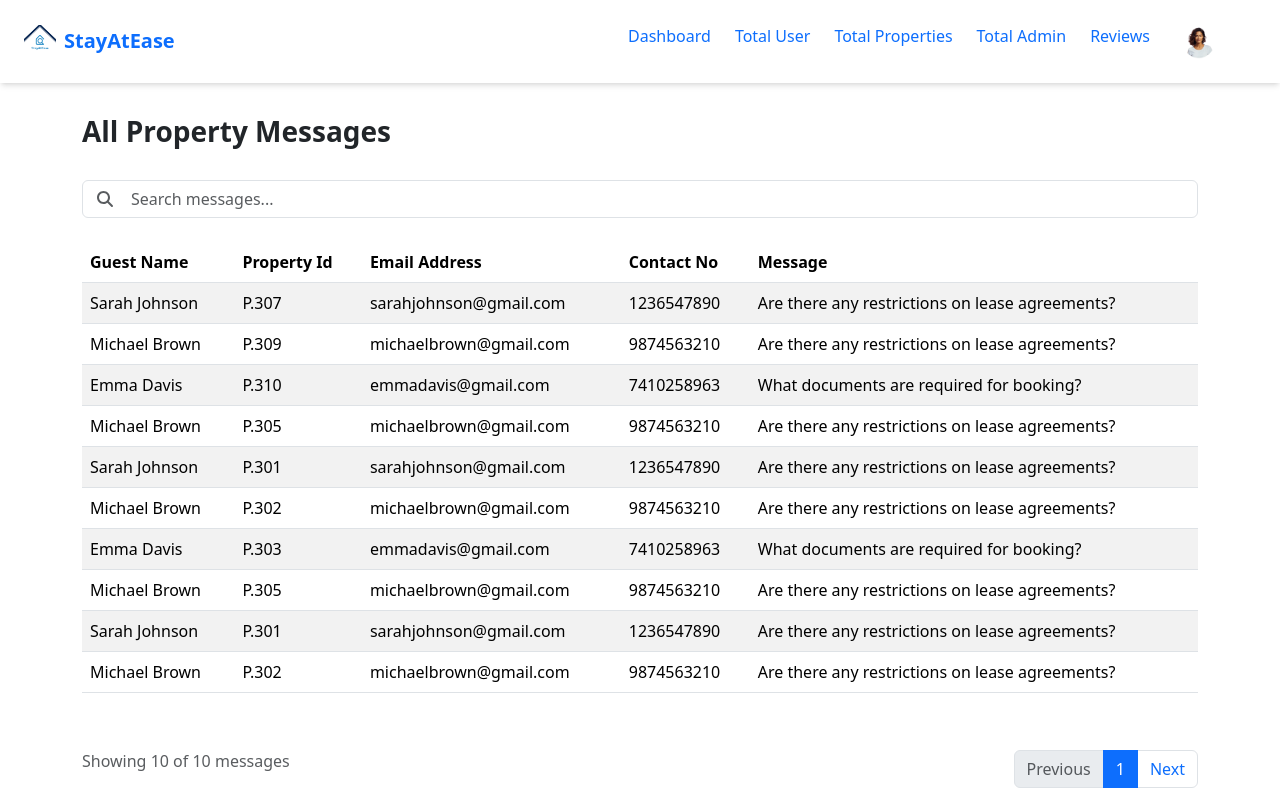
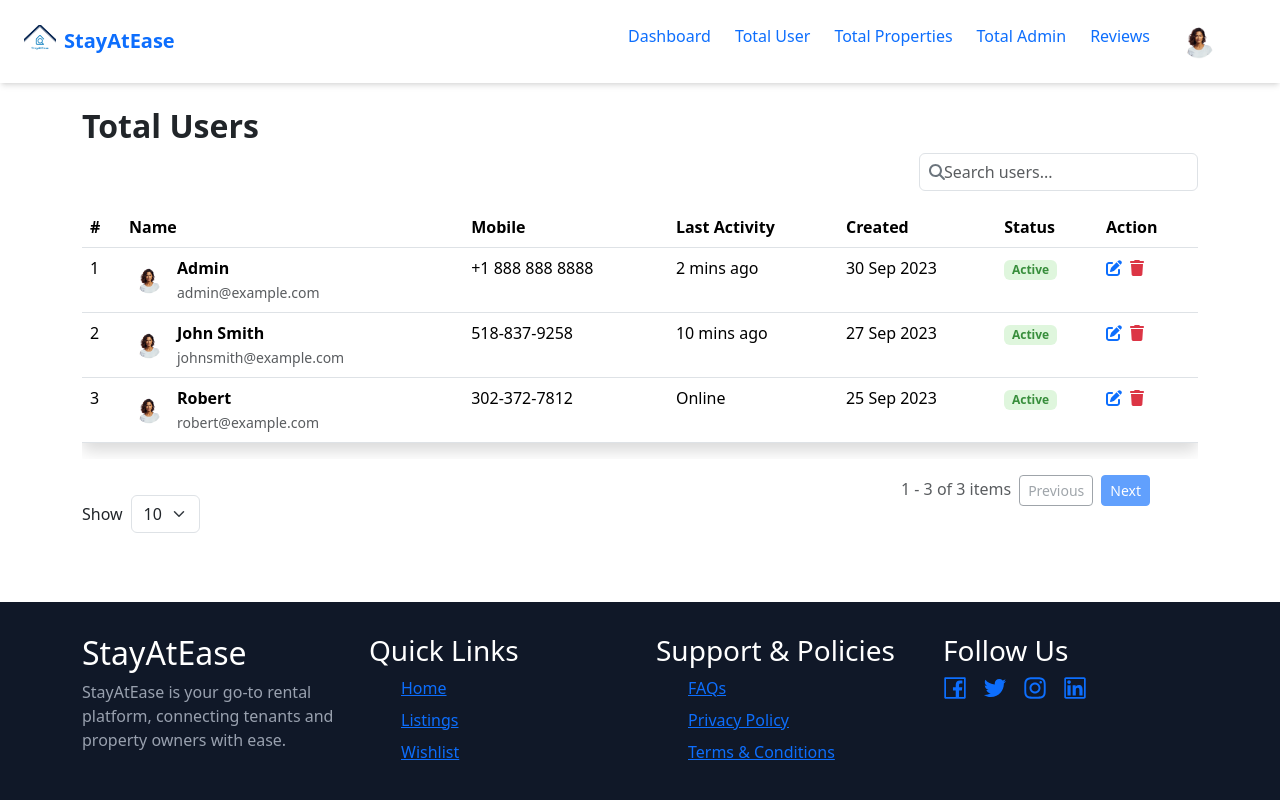
Before and after one commit to hemanshi08/StayAtEase, a React (Vite) app in the folder StayAtEase_frontend/: page / in a window 1280 px wide. Shown: the top 800 px of the page. Built offline with nearby package versions, Linux system fonts and the light colour scheme.

Commit message:
add totaluser page

```diff
--- a/StayAtEase_frontend/src/App.jsx
+++ b/StayAtEase_frontend/src/App.jsx
@@ -1,6 +1,7 @@
 import { BrowserRouter as Router } from "react-router-dom";
 import AllpropertyReviews from "./super Admin/AllPropertyReview";
 import AllPropertyMessages from "./super Admin/AllPropertyMassges";
+import UserTable from "./super Admin/TatalUser";
 function App() {
   return (
     <Router>
@@ -8,7 +9,8 @@ function App() {
       {/* <PropertyDetails/> */}
       {/* <AdminPropertyDetails/> */}
       {/* <ProfileDetails/> */}
-      <AllPropertyMessages/>
+      {/* <AllPropertyMessages/> */}
+      <UserTable/>
     </Router>
   );
 }
--- a/StayAtEase_frontend/src/super Admin/AllPropertyMassges.jsx
+++ b/StayAtEase_frontend/src/super Admin/AllPropertyMassges.jsx
@@ -1,103 +1,104 @@
-import React, { useState } from "react";
+import React from "react";
 import "bootstrap/dist/css/bootstrap.min.css";
-import Footer from "../Components/Footer";
-import Header from "./component/header";
 import { FontAwesomeIcon } from "@fortawesome/react-fontawesome";
-import { faSearch } from "@fortawesome/free-solid-svg-icons";
+import { faEdit, faTrash } from "@fortawesome/free-solid-svg-icons";
 
+const users = [
+  {
+    id: 1,
+    name: "Admin",
+    email: "admin@example.com",
+    mobile: "+1 888 888 8888",
+    lastActivity: "2 mins ago",
+    created: "30 Sep 2023",
+    status: "Active",
+    image: "https://via.placeholder.com/40",
+  },
+  {
+    id: 2,
+    name: "John Smith",
+    email: "johnsmith@example.com",
+    mobile: "518-837-9258",
+    lastActivity: "10 mins ago",
+    created: "27 Sep 2023",
+    status: "Active",
+    image: "https://via.placeholder.com/40",
+  },
+  {
+    id: 3,
+    name: "Robert",
+    email: "robert@example.com",
+    mobile: "302-372-7812",
+    lastActivity: "Online",
+    created: "25 Sep 2023",
+    status: "Active",
+    image: "https://via.placeholder.com/40",
+  },
+];
 
-const AllPropertyMessages = () => {
-
-  const messagesData = [
-    { id: 1, name: "Sarah Johnson", propertyId: "P.307", email: "sarahjohnson@gmail.com", contact: "1236547890", message: "Are there any restrictions on lease agreements?" },
-    { id: 2, name: "Michael Brown", propertyId: "P.309", email: "michaelbrown@gmail.com", contact: "9874563210", message: "Are there any restrictions on lease agreements?" },
-    { id: 3, name: "Emma Davis", propertyId: "P.310", email: "emmadavis@gmail.com", contact: "7410258963", message: "What documents are required for booking?" },
-    { id: 4, name: "Michael Brown", propertyId: "P.305", email: "michaelbrown@gmail.com", contact: "9874563210", message: "Are there any restrictions on lease agreements?" },
-    { id: 5, name: "Sarah Johnson", propertyId: "P.301", email: "sarahjohnson@gmail.com", contact: "1236547890", message: "Are there any restrictions on lease agreements?" },
-    { id: 6, name: "Michael Brown", propertyId: "P.302", email: "michaelbrown@gmail.com", contact: "9874563210", message: "Are there any restrictions on lease agreements?" },
-    { id: 7, name: "Emma Davis", propertyId: "P.303", email: "emmadavis@gmail.com", contact: "7410258963", message: "What documents are required for booking?" },
-    { id: 8, name: "Michael Brown", propertyId: "P.305", email: "michaelbrown@gmail.com", contact: "9874563210", message: "Are there any restrictions on lease agreements?" },
-    { id: 9, name: "Sarah Johnson", propertyId: "P.301", email: "sarahjohnson@gmail.com", contact: "1236547890", message: "Are there any restrictions on lease agreements?" },
-    { id: 10, name: "Michael Brown", propertyId: "P.302", email: "michaelbrown@gmail.com", contact: "9874563210", message: "Are there any restrictions on lease agreements?" },
-  ];
-
-  const [searchTerm, setSearchTerm] = useState("");
-
-
-  const filteredMessages = messagesData.filter((msg) =>
-    msg.name.toLowerCase().includes(searchTerm.toLowerCase())
-  );
-
+const UserTable = () => {
   return (
-    <div>
-        <Header/>
-    <div className="container mt-6">
-    <h3 className="fw-bold my-4 py-2">All Property Messages</h3>
-
-
-      {/* Search Bar */}
-      <div className="mb-4 position-relative">
-  <FontAwesomeIcon icon={faSearch} className="position-absolute text-muted" style={{ left: "15px", top: "50%", transform: "translateY(-50%)" }} />
-  <input
-    type="text"
-    className="form-control ps-5"
-    placeholder="Search messages..."
-    value={searchTerm}
-    onChange={(e) => setSearchTerm(e.target.value)}
-  />
-</div>
-
-
-
-      {/* Table */}
+    <div className="container mt-4">
+      <h2 className="fw-bold">Total Users</h2>
       <div className="table-responsive">
-        <table className="table table-striped align-middle">
-          <thead>
+        <table className="table table-borderless align-middle shadow-sm">
+          <thead className="bg-light">
             <tr>
-              <th>Guest Name</th>
-              <th>Property Id</th>
-              <th>Email Address</th>
-              <th>Contact No</th>
-              <th>Message</th>
+              <th>#</th>
+              <th>Name</th>
+              <th>Mobile</th>
+              <th>Last Activity</th>
+              <th>Created</th>
+              <th>Status</th>
+              <th>Action</th>
             </tr>
           </thead>
           <tbody>
-            {filteredMessages.length > 0 ? (
-              filteredMessages.map((msg) => (
-                <tr key={msg.id}>
-                  <td>{msg.name}</td>
-                  <td>{msg.propertyId}</td>
-                  <td>{msg.email}</td>
-                  <td>{msg.contact}</td>
-                  <td>{msg.message}</td>
-                </tr>
-              ))
-            ) : (
-              <tr>
-                <td colSpan="5" className="text-center text-muted">
-                  No messages found.
+            {users.map((user, index) => (
+              <tr key={user.id} className="border-bottom">
+                <td>{index + 1}</td>
+                <td>
+                  <div className="d-flex align-items-center">
+                    <img
+                      src={user.image}
+                      alt="Profile"
+                      className="rounded-circle me-2"
+                      width="40"
+                      height="40"
+                    />
+                    <div>
+                      <div className="fw-bold">{user.name}</div>
+                      <div className="text-muted small">{user.email}</div>
+                    </div>
+                  </div>
+                </td>
+                <td>{user.mobile}</td>
+                <td>{user.lastActivity}</td>
+                <td>{user.created}</td>
+                <td>
+                  <span className="badge text-success" style={{ backgroundColor: "#d4f8d4" }}>
+                    {user.status}
+                  </span>
+                </td>
+                <td>
+                  <FontAwesomeIcon
+                    icon={faEdit}
+                    className="text-primary me-3 cursor-pointer"
+                    style={{ cursor: "pointer" }}
+                  />
+                  <FontAwesomeIcon
+                    icon={faTrash}
+                    className="text-danger cursor-pointer"
+                    style={{ cursor: "pointer" }}
+                  />
                 </td>
               </tr>
-            )}
+            ))}
           </tbody>
         </table>
       </div>
-
-      {/* Pagination */}
-      <div className="d-flex justify-content-between align-items-center mt-3 py-6">
-        <p className="text-muted">Showing {filteredMessages.length} of {messagesData.length} messages</p>
-        <nav>
-          <ul className="pagination mb-0">
-            <li className="page-item disabled"><a className="page-link">Previous</a></li>
-            <li className="page-item active"><a className="page-link" href="#">1</a></li>
-            <li className="page-item"><a className="page-link" href="#">Next</a></li>
-          </ul>
-        </nav>
-      </div>
-    </div>
-    <Footer/>
     </div>
   );
 };
 
-export default AllPropertyMessages;
+export default UserTable;
--- /dev/null
+++ b/StayAtEase_frontend/src/super Admin/TatalUser.jsx
@@ -0,0 +1,178 @@
+import React, { useState } from "react";
+import "bootstrap/dist/css/bootstrap.min.css";
+import { FontAwesomeIcon } from "@fortawesome/react-fontawesome";
+import { faEdit, faTrash, faSearch } from "@fortawesome/free-solid-svg-icons";
+import Header from "./component/header";
+import Footer from "../Components/Footer";
+
+const usersData = [
+  {
+    id: 1,
+    name: "Admin",
+    email: "admin@example.com",
+    mobile: "+1 888 888 8888",
+    lastActivity: "2 mins ago",
+    created: "30 Sep 2023",
+    status: "Active",
+    profile: "../profile.png",
+  },
+  {
+    id: 2,
+    name: "John Smith",
+    email: "johnsmith@example.com",
+    mobile: "518-837-9258",
+    lastActivity: "10 mins ago",
+    created: "27 Sep 2023",
+    status: "Active",
+    profile:"../profile.png",
+  },
+  {
+    id: 3,
+    name: "Robert",
+    email: "robert@example.com",
+    mobile: "302-372-7812",
+    lastActivity: "Online",
+    created: "25 Sep 2023",
+    status: "Active",
+    profile: "../profile.png",
+  },
+
+];
+
+const UserTable = () => {
+  const [users] = useState(usersData);
+  const [searchTerm, setSearchTerm] = useState("");
+  const [entriesPerPage, setEntriesPerPage] = useState(10);
+  const [currentPage, setCurrentPage] = useState(1);
+
+  const filteredUsers = users.filter(user =>
+    user.name.toLowerCase().includes(searchTerm.toLowerCase())
+  );
+
+  const totalPages = Math.ceil(filteredUsers.length / entriesPerPage);
+  const displayedUsers = filteredUsers.slice(
+    (currentPage - 1) * entriesPerPage,
+    currentPage * entriesPerPage
+  );
+
+  return (
+    <div>
+        <Header/>
+    <div className="container mt-4">
+      <h2 className="fw-bold">Total Users</h2>
+      <div className="d-flex justify-content-end mb-3 position-relative">
+        <div className="position-relative w-25">
+          <FontAwesomeIcon
+            icon={faSearch}
+            className="position-absolute"
+            style={{ left: "10px", top: "50%", transform: "translateY(-50%)", color: "#6c757d" }}
+          />
+          <input
+            type="text"
+            className="form-control ps-4"
+            placeholder="Search users..."
+            value={searchTerm}
+            onChange={(e) => setSearchTerm(e.target.value)}
+          />
+        </div>
+      </div>
+      <div className="table-responsive">
+        <table className="table bg-white rounded shadow">
+          <thead>
+            <tr>
+              <th>#</th>
+              <th>Name</th>
+              <th>Mobile</th>
+              <th>Last Activity</th>
+              <th>Created</th>
+              <th>Status</th>
+              <th>Action</th>
+            </tr>
+          </thead>
+          <tbody>
+            {displayedUsers.map((user, index) => (
+              <TableRow key={user.id} index={(currentPage - 1) * entriesPerPage + index + 1} user={user} />
+            ))}
+          </tbody>
+        </table>
+      </div>
+
+      {/* Pagination and Entries Per Page */}
+      <div className="d-flex justify-content-between align-items-center mt-3 mb-5">
+        <div>
+          <label className="me-2">Show</label>
+          <select
+            value={entriesPerPage}
+            onChange={(e) => setEntriesPerPage(Number(e.target.value))}
+            className="form-select d-inline w-auto"
+          >
+            <option value={5}>5</option>
+            <option value={10}>10</option>
+            <option value={20}>20</option>
+          </select>
+        </div>
+        <div className="mb-5 px-5">
+          <span className="text-muted">
+            {currentPage} - {displayedUsers.length} of {filteredUsers.length} items
+          </span>
+          <button
+            className="btn btn-sm btn-outline-secondary ms-2"
+            disabled={currentPage === 1}
+            onClick={() => setCurrentPage(currentPage - 1)}
+          >
+            Previous
+          </button>
+          <button
+            className="btn btn-sm btn-primary ms-2"
+            disabled={currentPage === totalPages}
+            onClick={() => setCurrentPage(currentPage + 1)}
+          >
+            Next
+          </button>
+        </div>
+      </div>
+
+    </div>
+    <Footer/>
+    </div>
+  );
+};
+
+const TableRow = ({ index, user }) => {
+  return (
+    <tr>
+      <td>{index}</td>
+      <td>
+        <div className="d-flex align-items-center">
+          <img
+            src={user.profile}
+            className="rounded-circle me-2"
+            alt="User"
+            width="40"
+            height="40"
+          />
+          <div>
+            <span className="fw-semibold">{user.name}</span>
+            <br />
+            <small className="text-muted">{user.email}</small>
+          </div>
+        </div>
+      </td>
+      <td>{user.mobile}</td>
+      <td>{user.lastActivity}</td>
+      <td>{user.created}</td>
+      <td>
+        <span className="badge" style={{ backgroundColor: "#DFF6DD", color: "#388E3C" }}>{user.status}</span>
+      </td>
+      <td>
+        <FontAwesomeIcon
+          icon={faEdit}
+          className="text-primary me-2 cursor-pointer"
+        />
+        <FontAwesomeIcon icon={faTrash} className="text-danger cursor-pointer" />
+      </td>
+    </tr>
+  );
+};
+
+export default UserTable;
```
